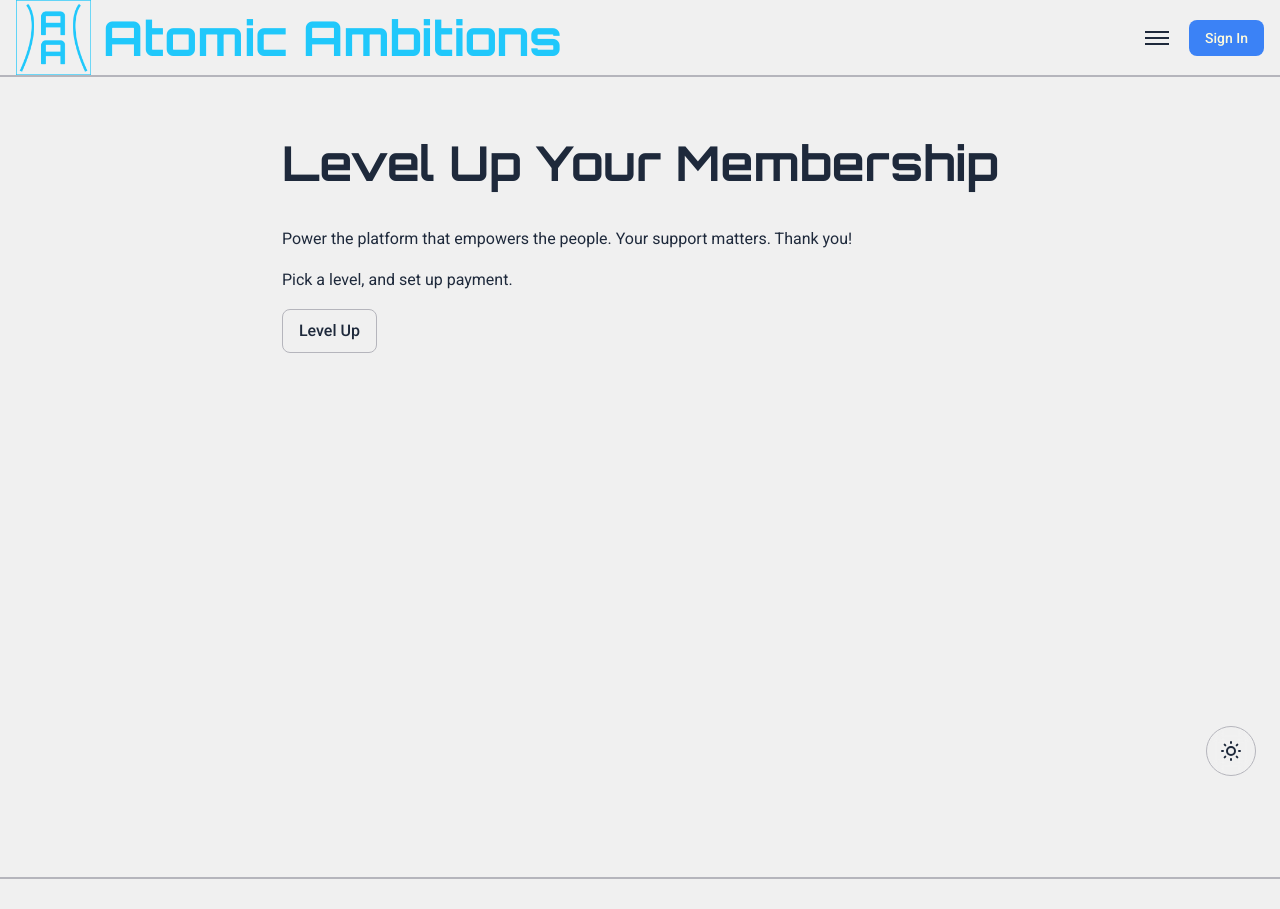
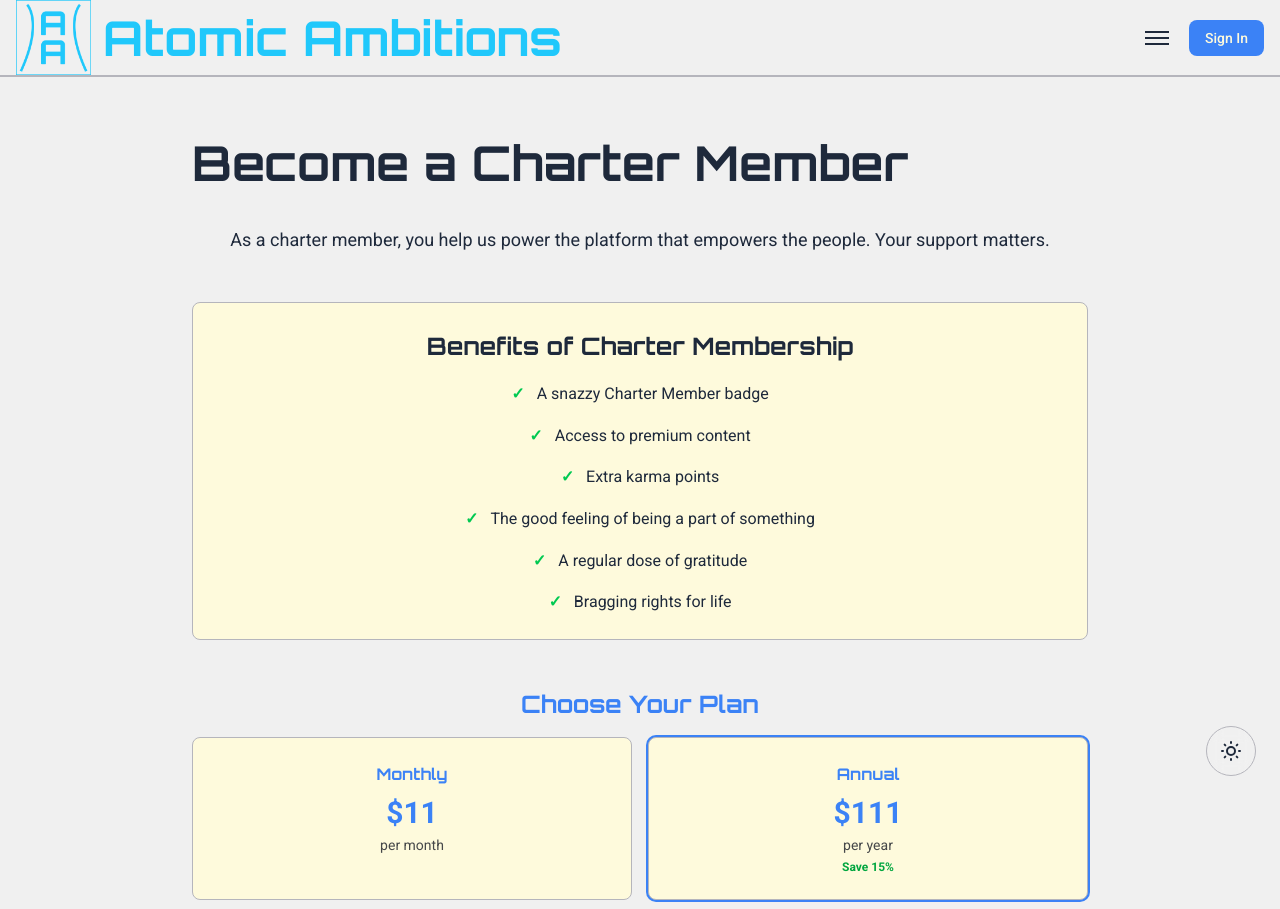
Before and after one commit to Nuclear-Ambitions/atomic-ambitions-app, a Next.js app: page /join/level-up in a window 1280 px wide. Shown: the top 909 px of the page. Built offline with nearby package versions, Linux system fonts and the light colour scheme.

Commit message:
Partial build-out of simplified charter membership flow.

```diff
--- /dev/null
+++ b/app/(main)/join/level-up/AtomicButton.tsx
@@ -0,0 +1,19 @@
+interface AtomicButtonProps {
+  label: string
+  onClick: () => void
+}
+
+const AtomicButton: React.FC<AtomicButtonProps> = ({
+  label = 'Do It',
+  onClick,
+}) => {
+  return (
+    <div className='text-center'>
+      <button className='btn btn-primary' id='levelUp' onClick={onClick}>
+        {label}
+      </button>
+    </div>
+  )
+}
+
+export default AtomicButton
--- /dev/null
+++ b/app/(main)/join/level-up/Benefits.tsx
@@ -0,0 +1,33 @@
+export default function Benefits() {
+  return (
+    <div className='card space-y-4 my-12'>
+      <h3 className='text-center'>Benefits of Charter Membership</h3>
+      <div className='flex items-center justify-center space-x-3'>
+        <span className='text-green-500 font-bold'>✓</span>
+        <span className='text-foreground'>A snazzy Charter Member badge</span>
+      </div>
+      <div className='flex items-center justify-center space-x-3'>
+        <span className='text-green-500 font-bold'>✓</span>
+        <span className='text-foreground'>Access to premium content</span>
+      </div>
+      <div className='flex items-center justify-center space-x-3'>
+        <span className='text-green-500 font-bold'>✓</span>
+        <span className='text-foreground'>Extra karma points</span>
+      </div>
+      <div className='flex items-center justify-center space-x-3'>
+        <span className='text-green-500 font-bold'>✓</span>
+        <span className='text-foreground'>
+          The good feeling of being a part of something
+        </span>
+      </div>
+      <div className='flex items-center justify-center space-x-3'>
+        <span className='text-green-500 font-bold'>✓</span>
+        <span className='text-foreground'>A regular dose of gratitude</span>
+      </div>
+      <div className='flex items-center justify-center space-x-3'>
+        <span className='text-green-500 font-bold'>✓</span>
+        <span className='text-foreground'>Bragging rights for life</span>
+      </div>
+    </div>
+  )
+}
--- a/app/(main)/join/level-up/Confirmation.tsx
+++ b/app/(main)/join/level-up/Confirmation.tsx
@@ -1,5 +1,6 @@
 import { useState, useEffect } from 'react'
 import { format, add } from 'date-fns'
+import Link from 'next/link'
 
 function RenewalDate() {
   const [date, setDate] = useState('')
@@ -22,10 +23,54 @@ function RenewalDate() {
 
 function Confirmation() {
   return (
-    <>
-      <p>Thanks for subscribing.</p>
-      <RenewalDate />
-    </>
+    <div className='min-h-screen bg-background py-12'>
+      <div className='container mx-auto px-6'>
+        <div className='max-w-2xl mx-auto'>
+          <div className='text-center mb-8'>
+            <div className='w-24 h-24 mx-auto mb-6 bg-primary/10 rounded-full flex items-center justify-center'>
+              <span className='text-4xl'>🎉</span>
+            </div>
+            <h1 className='text-4xl font-bold text-primary mb-4'>
+              Welcome, Charter Member!
+            </h1>
+            <p className='text-xl text-muted-foreground'>
+              Thank you for supporting the Atomic Ambitions platform. Your
+              subscription is now active.
+            </p>
+          </div>
+
+          <div className='card mb-8'>
+            <h2 className='text-2xl font-bold text-primary mb-4'>
+              Your Charter Member Benefits
+            </h2>
+            <div className='space-y-3'>
+              <div className='flex items-center space-x-3'>
+                <span className='text-green-500 font-bold'>✓</span>
+                <span className='text-foreground'>
+                  Our gratitude for your support
+                </span>
+              </div>
+              <div className='flex items-center space-x-3'>
+                <span className='text-green-500 font-bold'>✓</span>
+                <span className='text-foreground'>
+                  Access to premium content
+                </span>
+              </div>
+              <div className='flex items-center space-x-3'>
+                <span className='text-green-500 font-bold'>✓</span>
+                <span className='text-foreground'>Cancel anytime</span>
+              </div>
+            </div>
+          </div>
+
+          <div className='text-center'>
+            <Link href='/clubroom' className='btn btn-primary'>
+              Go to Clubroom
+            </Link>
+          </div>
+        </div>
+      </div>
+    </div>
   )
 }
 
--- /dev/null
+++ b/app/(main)/join/level-up/PickAndPay.tsx
@@ -0,0 +1,76 @@
+import { useState } from 'react'
+import Benefits from './Benefits'
+import AtomicButton from './AtomicButton'
+
+function PickAndPay() {
+  const [renewalFrequency, setRenewalFrequency] = useState('annual')
+
+  function handlePayment() {
+    console.log('Time to collect big $$')
+  }
+
+  return (
+    <div className='min-h-screen max-w-4xl mx-auto bg-background py-12'>
+      <h1 className='mb-6'>Become a Charter Member</h1>
+      <div className='space-y-4'>
+        <p className='text-center text-lg'>
+          As a charter member, you help us power the platform that empowers the
+          people. Your support matters.
+        </p>
+
+        <Benefits />
+
+        <div className='space-y-4 mb-8'>
+          <h3 className='text-xl font-bold text-primary text-center'>
+            Choose Your Plan
+          </h3>
+
+          <div className='grid grid-cols-2 gap-4'>
+            {/* Monthly Option */}
+            <div
+              className={`card cursor-pointer transition-all ${
+                renewalFrequency === 'monthly'
+                  ? 'ring-2 ring-primary bg-primary/5'
+                  : 'hover:shadow-lg'
+              }`}
+              onClick={() => setRenewalFrequency('monthly')}
+            >
+              <div className='text-center'>
+                <h4 className='text-lg font-bold text-primary mb-2'>Monthly</h4>
+                <div className='text-3xl font-bold text-primary mb-1'>$11</div>
+                <p className='text-muted-foreground text-sm'>per month</p>
+              </div>
+            </div>
+
+            {/* Annual Option */}
+            <div
+              className={`card cursor-pointer transition-all ${
+                renewalFrequency === 'annual'
+                  ? 'ring-2 ring-primary bg-primary/5'
+                  : 'hover:shadow-lg'
+              }`}
+              onClick={() => setRenewalFrequency('annual')}
+            >
+              <div className='text-center'>
+                <h4 className='text-lg font-bold text-primary mb-2'>Annual</h4>
+                <div className='text-3xl font-bold text-primary mb-1'>$111</div>
+                <p className='text-muted-foreground text-sm'>per year</p>
+                <div className='text-xs text-green-600 font-semibold mt-1'>
+                  Save 15%
+                </div>
+              </div>
+            </div>
+          </div>
+          <div className='mx-auto'>
+            <AtomicButton
+              label={'Go with ' + renewalFrequency}
+              onClick={handlePayment}
+            />
+          </div>
+        </div>
+      </div>
+    </div>
+  )
+}
+
+export default PickAndPay
--- a/app/(main)/join/level-up/page.tsx
+++ b/app/(main)/join/level-up/page.tsx
@@ -1,34 +1,13 @@
 'use client'
 
+import PickAndPay from './PickAndPay'
 import Confirmation from './Confirmation'
 
 function SignInMsg() {
   return (
-    <>
+    <div className='min-h-screen max-w-4xl mx-auto bg-background py-12'>
+      <h1 className='mb-6'>Level Up Your Membership</h1>
       <p>Let's get you signed in first.</p>
-    </>
-  )
-}
-
-function PickAndPay() {
-  return (
-    <>
-      <p>Pick a level, and set up payment.</p>
-      <Buttony />
-    </>
-  )
-}
-
-function Buttony() {
-  return (
-    <div>
-      <button
-        className='btn btn-outline'
-        id='levelUp'
-        onClick={() => alert('Feel the power boost!')}
-      >
-        Level Up
-      </button>
     </div>
   )
 }
@@ -38,13 +17,7 @@ export default function LevelUpPage() {
   const hasActiveSubscription = false
 
   return (
-    <div className='min-h-screen max-w-4xl mx-auto bg-background py-12'>
-      <h1 className='mb-6'>Level Up Your Membership</h1>
-      <div className='space-y-4'>
-        <p>
-          Power the platform that empowers the people. Your support matters.
-          Thank you!
-        </p>
+    <div>
       {!isSignedIn ? (
         <SignInMsg />
       ) : !hasActiveSubscription ? (
@@ -53,6 +26,5 @@ export default function LevelUpPage() {
         <Confirmation />
       )}
     </div>
-    </div>
   )
 }
```
Lines whose indentation alone changed are shown as unchanged.
